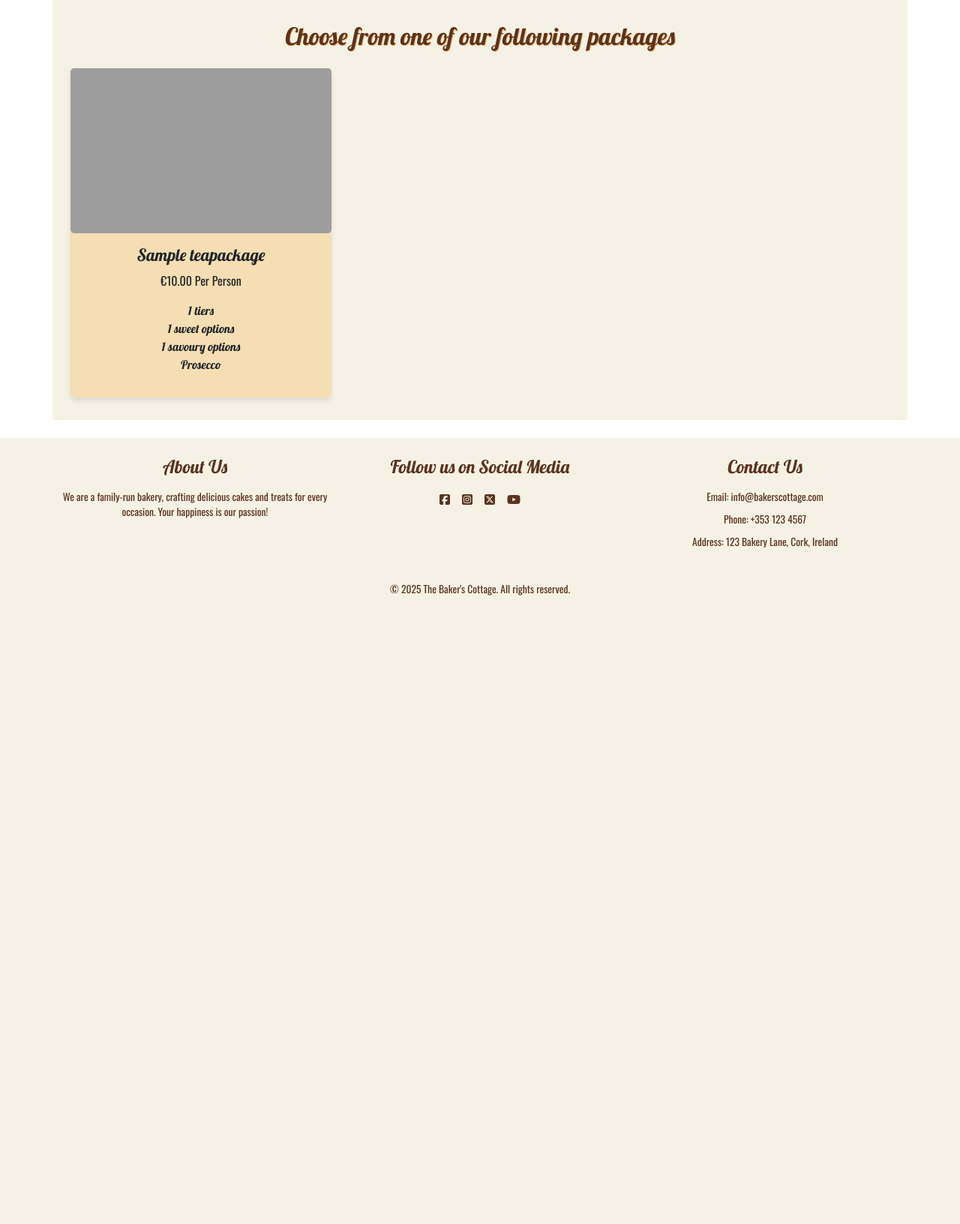
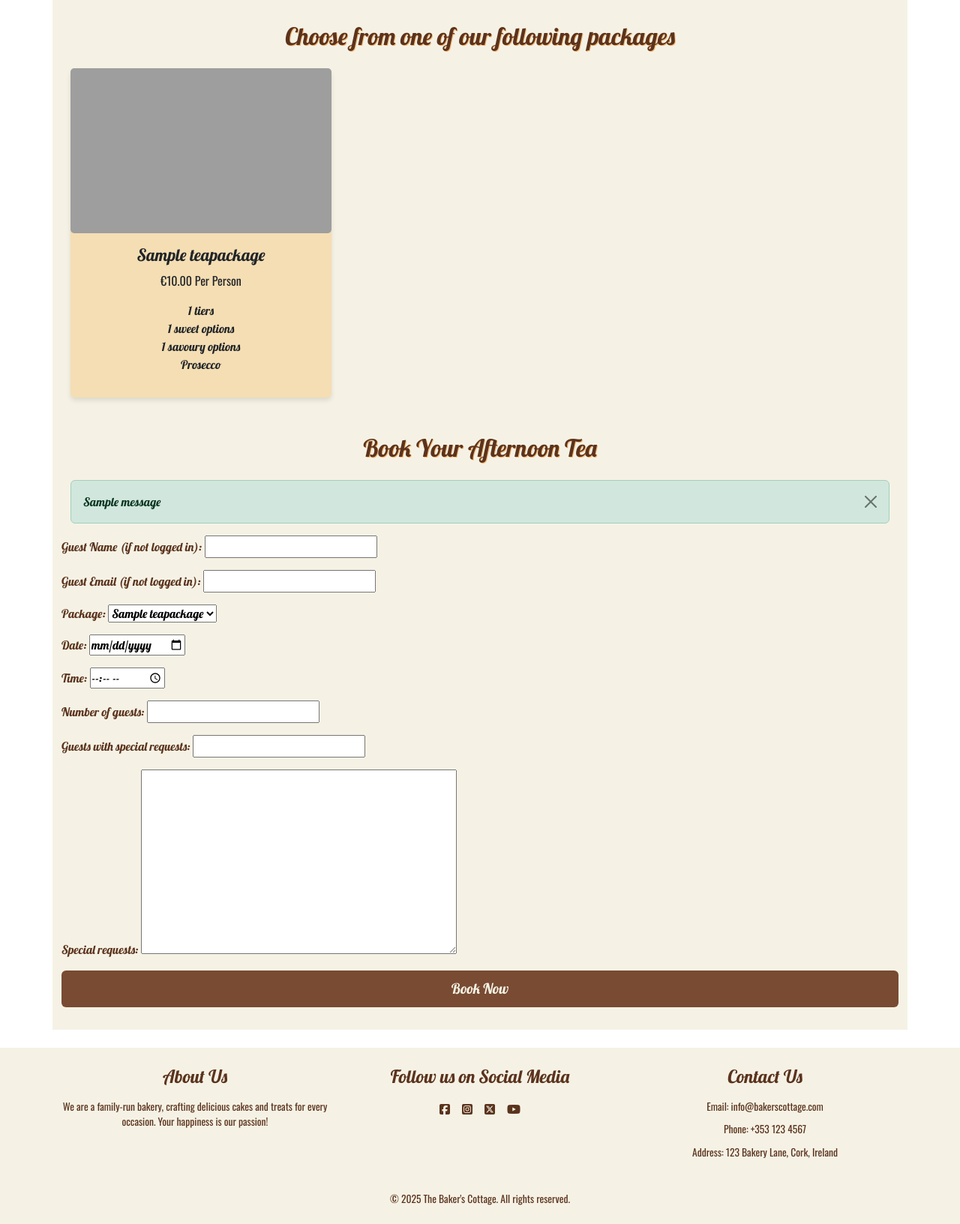
Before and after one commit to Mickyreegs/the_bakers_cottage, a Django app: page /bookings/ in a window 1280 px wide. Shown: the part 333-1965 px from the top of the page at 75% size. Before the commit the page ends 1127 px from the top, so only its background shows below. Run offline with Django 4.2, Linux system fonts and the light colour scheme; tables that the repository leaves empty hold one stand-in row (values such as "Sample post"); one stand-in notice (Sample message) is shown; some libraries are stand-ins or nearby versions; grey boxes are pictures that could not be loaded.

Commit message:
Update bookings app's form, view, models & admin.  Add form and database validations.  Add JS for front end validations and better UX

```diff
--- a/bookings/forms.py
+++ b/bookings/forms.py
@@ -2,10 +2,33 @@ from django import forms
 from .models import Booking
 
 class BookingForm(forms.ModelForm):
+    guest_name = forms.CharField(required=False, label="Guest Name (if not logged in)")
+    guest_email = forms.EmailField(required=False, label="Guest Email (if not logged in)")
+
+
     class Meta:
         model = Booking
-        fields = ['date', 'time', 'number_of_guests', 'special_requests']
+        fields = [
+            'guest_name',
+            'guest_email',
+            'package',
+            'date',
+            'time',
+            'number_of_guests',
+            'guests_with_special_requests',
+            'special_requests'
+            ]
         widgets = {
             'date': forms.DateInput(attrs={'type': 'date'}),
             'time': forms.TimeInput(attrs={'type': 'time'}),
         }
+
+
+    def clean_guests_with_special_requests(self):
+        special_request_guests = self.cleaned_data.get("guests_with_special_requests", 0)
+        total_guests = self.cleaned_data.get("number_of_guests", 1)
+
+        if special_request_guests and special_request_guests > total_guests:
+            raise forms.ValidationError("Number of guests with special requests cannot exceed the total number of guests.")
+
+        return special_request_guests
--- a/bookings/models.py
+++ b/bookings/models.py
@@ -1,6 +1,10 @@
 from django.db import models
 from django.contrib.auth.models import User
 from django.utils.timezone import now
+from django.core.validators import MinValueValidator
+from django.core.exceptions import ValidationError
+
+
 
 # Create your models here.
 class TeaPackage(models.Model):
@@ -16,11 +20,14 @@ class TeaPackage(models.Model):
 
 
 class Booking(models.Model):
-    customer = models.ForeignKey(User, on_delete=models.CASCADE)
+    customer = models.ForeignKey(User, on_delete=models.CASCADE, blank=True, null=True, related_name='bookings')
+    guest_name = models.CharField(max_length=100, blank=False, null=False, default="default@example.com")
+    guest_email = models.EmailField(blank=False, null=False)
     package = models.ForeignKey(TeaPackage, on_delete=models.CASCADE, default=1)
-    date = models.DateField()
+    date = models.DateField(db_index=True)
     time = models.TimeField()
-    number_of_guests = models.IntegerField()
+    number_of_guests = models.PositiveIntegerField(validators=[MinValueValidator(1)])
+    guests_with_special_requests = models.PositiveIntegerField(blank=True, null=True, validators=[MinValueValidator(0)])
     special_requests = models.TextField(blank=True, null=True)
     created_at = models.DateTimeField(default=now)
     updated_at = models.DateTimeField(auto_now=True)
@@ -29,7 +36,16 @@ class Booking(models.Model):
         ('confirmed', 'Confirmed'),
         ('cancelled', 'Cancelled'),
     ]
-    status = models.CharField(max_length=10, choices=STATUS_CHOICES, default='pending')
+    status = models.CharField(max_length=10, choices=STATUS_CHOICES, default='pending', db_index=True)
+
+    def clean(self):
+        if (self.guests_with_special_requests or 0) > self.number_of_guests:
+            raise ValidationError("The number of guests with special requests cannot exceed the total number of guests.")
+
+        if not self.customer and (not self.guest_name or not self.guest_email):
+            raise ValidationError("Guest bookings require both a name and an email for confirmation.")
+
 
     def __str__(self):
-        return f"Booking for {self.customer.username} - {self.package.name} on {self.date} at {self.time}"
+        customer_name = self.customer.username if self.customer else self.guest_name
+        return f"Booking for {customer_name} - {self.package.name} on {self.date} at {self.time}"
--- a/bookings/templates/bookings/bookings.html
+++ b/bookings/templates/bookings/bookings.html
@@ -25,6 +25,7 @@
 
 <!-- Packages and Form -->
 <main class="container shared my-4">
+
     <section>
         <h2 class="text-center mb-4">Choose from one of our following packages</h2>
         <div class="container mt-4">
@@ -53,8 +54,34 @@
             </div>
         </div>
     </section>
+
+    <section class="mt-5">
+        <h2 class="text-center mb-4">Book Your Afternoon Tea</h2>
+        {% if messages %}
+            <div class="container mt-3">
+                {% for message in messages %}
+                    <div class="alert alert-success alert-dismissible fade show" role="alert">
+                        {{ message }}
+                        <button type="button" class="btn-close" data-bs-dismiss="alert" aria-label="Close"></button>
+                    </div>
+                {% endfor %}
+            </div>
+        {% endif %}
+
+        <form method="POST" id="booking-form">
+            {% csrf_token %}
+            {{ form.as_p }}
+            <button type="submit" class="btn btn-primary">Book Now</button>
+        </form>
+
+    </section>
+
 </main>
 
+<!--Adding script-->
+{% block extra_js %}
+    <script src="{% static 'js/script.js' %}"></script>
+{% endblock %}
 
 <!-- index.html content ends here -->
 {% endblock %}
--- a/bookings/views.py
+++ b/bookings/views.py
@@ -1,11 +1,30 @@
 from django.shortcuts import render, redirect, get_object_or_404
 from .models import TeaPackage, Booking
 from .forms import BookingForm
-from django.http import HttpResponse
+from django.contrib import messages
 
 # Create your views here.
 def bookings(request):
     packages = TeaPackage.objects.all()
-    bookings = Booking.objects.all()
+    bookings = Booking.objects.filter(customer=request.user) if request.user.is_authenticated else Booking.objects.none()
 
-    return render(request, "bookings/bookings.html", {"packages": packages, "bookings": bookings})
+    if request.method == "POST":
+        form = BookingForm(request.POST)
+        if form.is_valid():
+            booking = form.save(commit=False)
+
+            if request.user.is_authenticated:
+                booking.customer = request.user
+            else:
+                if not booking.guest_name or not booking.guest_email:
+                    messages.error(request, "Guest bookings require both a name and an email.")
+                    return render(request, "bookings/bookings.html", {"packages": packages, "bookings": bookings, "form": form})
+
+            booking.save()
+
+            messages.success(request, "Your booking was successful!  See you soon!")
+            return redirect("bookings")
+    else:
+        form = BookingForm()
+
+    return render(request, "bookings/bookings.html", {"packages": packages, "bookings": bookings, "form": form})
--- /dev/null
+++ b/static/js/script.js
@@ -0,0 +1,48 @@
+document.addEventListener("DOMContentLoaded", function() {
+    const form = document.querySelector("form");
+    const guestNameInput = document.querySelector("#id_guest_name");
+    const guestEmailInput = document.querySelector("#id_guest_email");
+    const userAuthStatus = document.querySelector("#user-authenticated");
+    const specialGuestsInput = document.querySelector("#id_guests_with_special_requests");
+    const totalGuestsInput = document.querySelector("#id_number_of_guests");
+
+    // Booking form validation
+    form.addEventListener("submit", function(event) {
+        const guestName = guestNameInput.value.trim();
+        const guestEmail = guestEmailInput.value.trim();
+        const userAuthenticated = userAuthStatus.dataset.authenticated === "true";
+
+        if (!userAuthenticated && (!guestName || !guestEmail)) {
+            event.preventDefault();
+            showErrorMessage("Guest bookings require both a name and an email.");
+        }
+    });
+
+    // Validate number of special request guests
+    specialGuestsInput.addEventListener("input", function() {
+        let totalGuests = parseInt(totalGuestsInput.value) || 1;
+        let specialGuests = parseInt(this.value) || 0;
+
+        if (specialGuests > totalGuests) {
+            showErrorMessage("The number of guests with special requests cannot exceed the total number of guests.");
+            this.value = totalGuests;
+        }
+    });
+
+    // Function to display error messages
+    function showErrorMessage(message) {
+        const errorContainer = document.querySelector("#form-errors");
+        if (errorContainer) {
+            errorContainer.innerHTML = ""; // Clears previous errors
+            const errorAlert = document.createElement("div");
+            errorAlert.className = "alert alert-danger alert-dismissible fade show";
+            errorAlert.setAttribute("role", "alert");
+            errorAlert.innerHTML = `
+                ${message}
+                <button type="button" class="btn-close" data-bs-dismiss="alert" aria-label="Close"></button>
+            `;
+            errorContainer.appendChild(errorAlert);
+        }
+    }
+
+});
```
Also changed, not shown: bookings/admin.py (+4 -3 lines), 1 other file.
